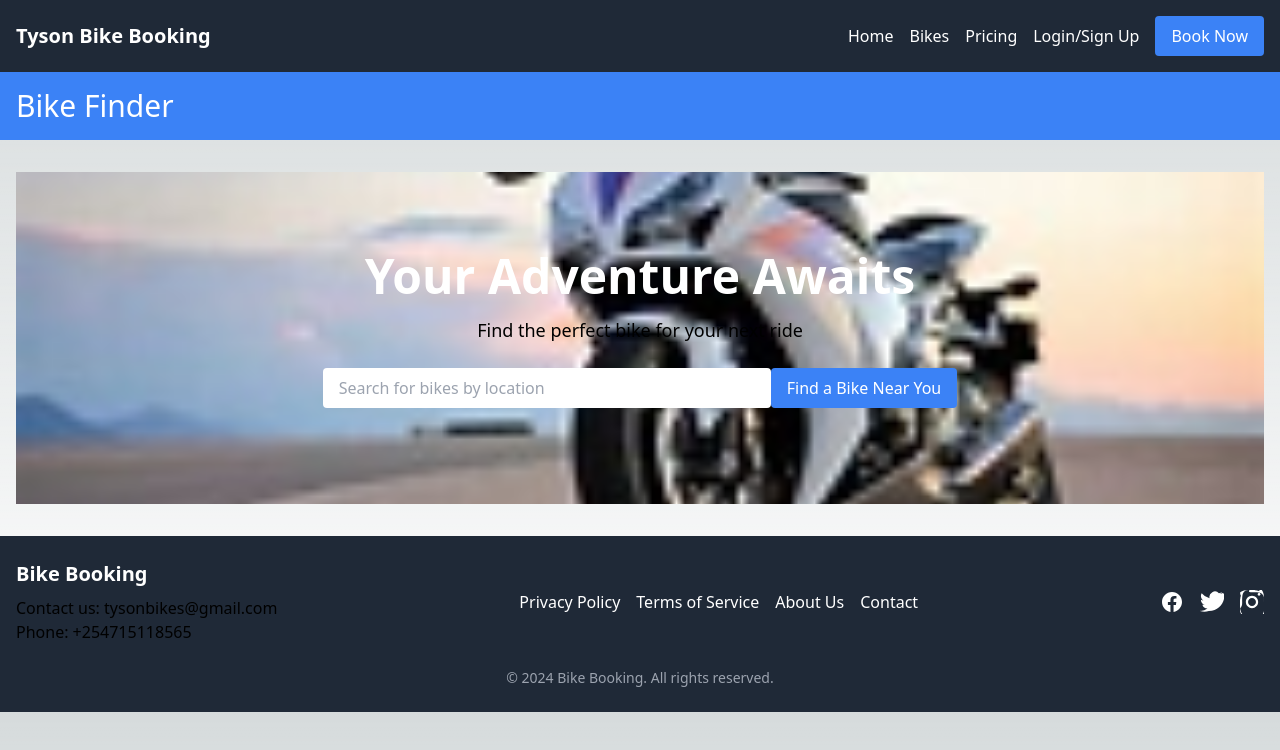
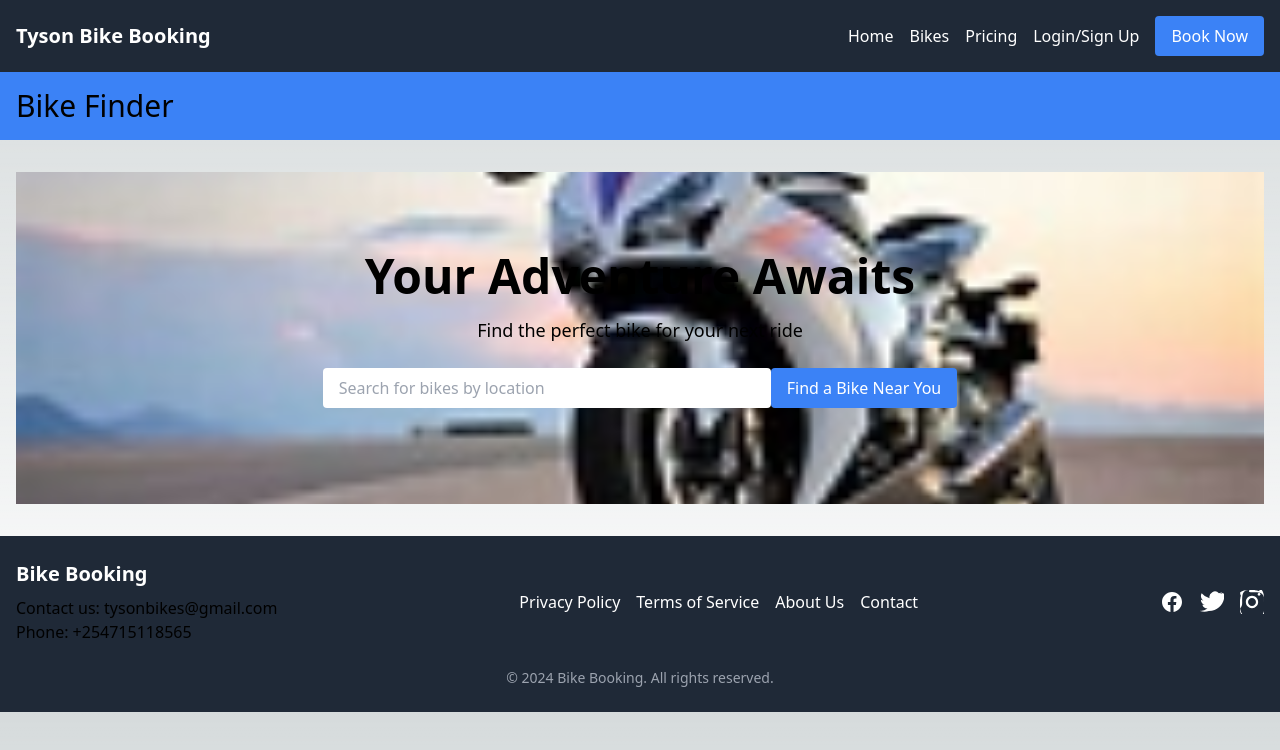
Before and after one commit to DANCANKARANI/bikebooking, a Next.js app: page / in a window 1280 px wide. Shown: the top 750 px of the page. Built offline with nearby package versions, Linux system fonts and the light colour scheme.

Commit message:
my commit

```diff
--- a/app/globals.css
+++ b/app/globals.css
@@ -35,6 +35,6 @@ p {
   color: black;
 }
 
-h2 {
+h2,li,h1 {
   color :black;
 }
```
